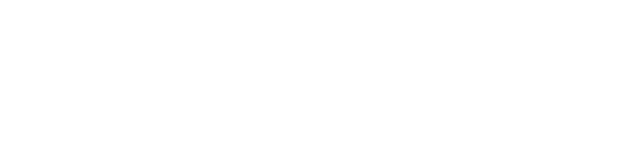
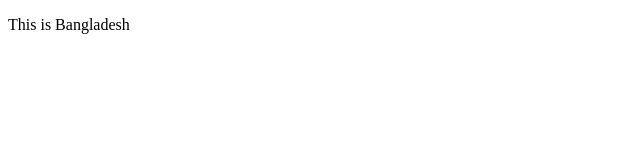
Before and after one commit to Dip-hr/First_file, a plain HTML site: page index.html in a window 1280 px wide. Shown: the whole page, without its empty margins (0-640 px from the left). Drawn offline with Linux system fonts and the light colour scheme.

Commit message:
html edited

```diff
--- a/index.html
+++ b/index.html
@@ -6,6 +6,6 @@
     <title>Document</title>
 </head>
 <body>
-
+    <p>This is Bangladesh</p>
 </body>
 </html>
```
